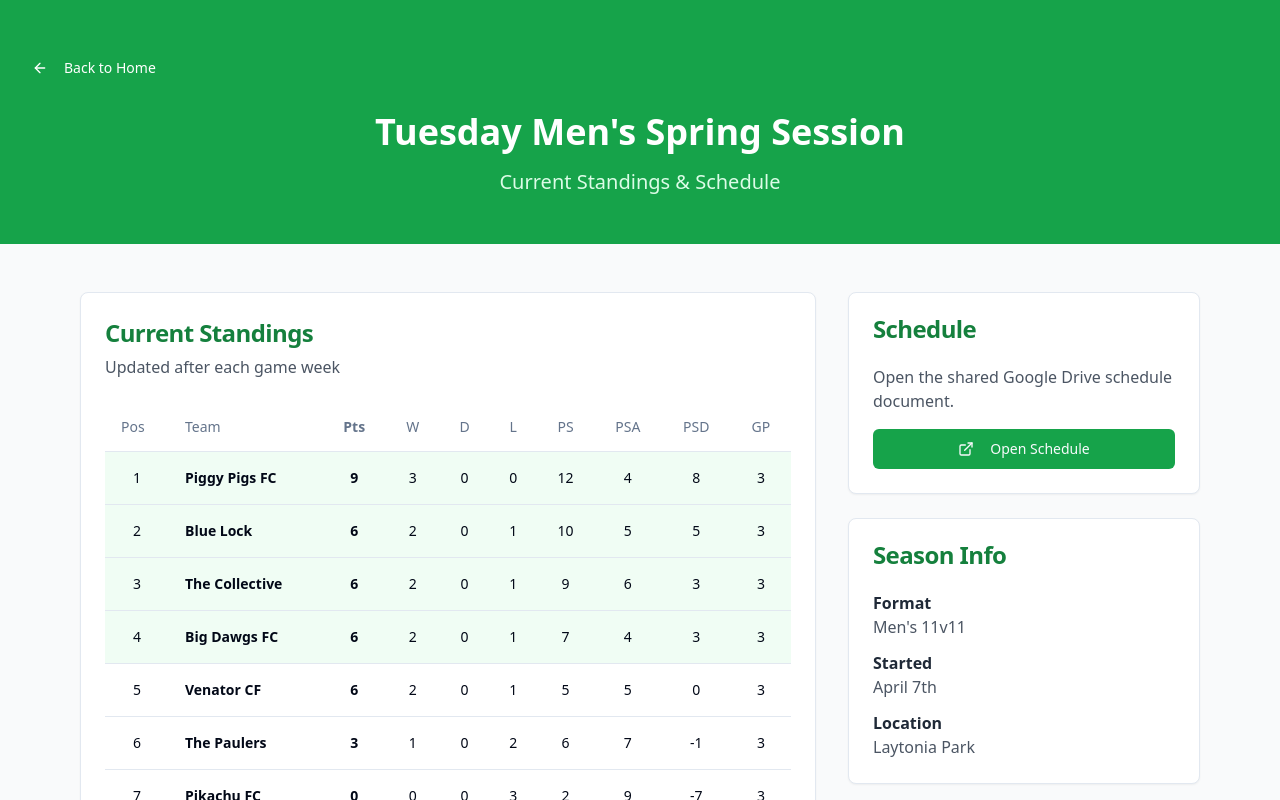
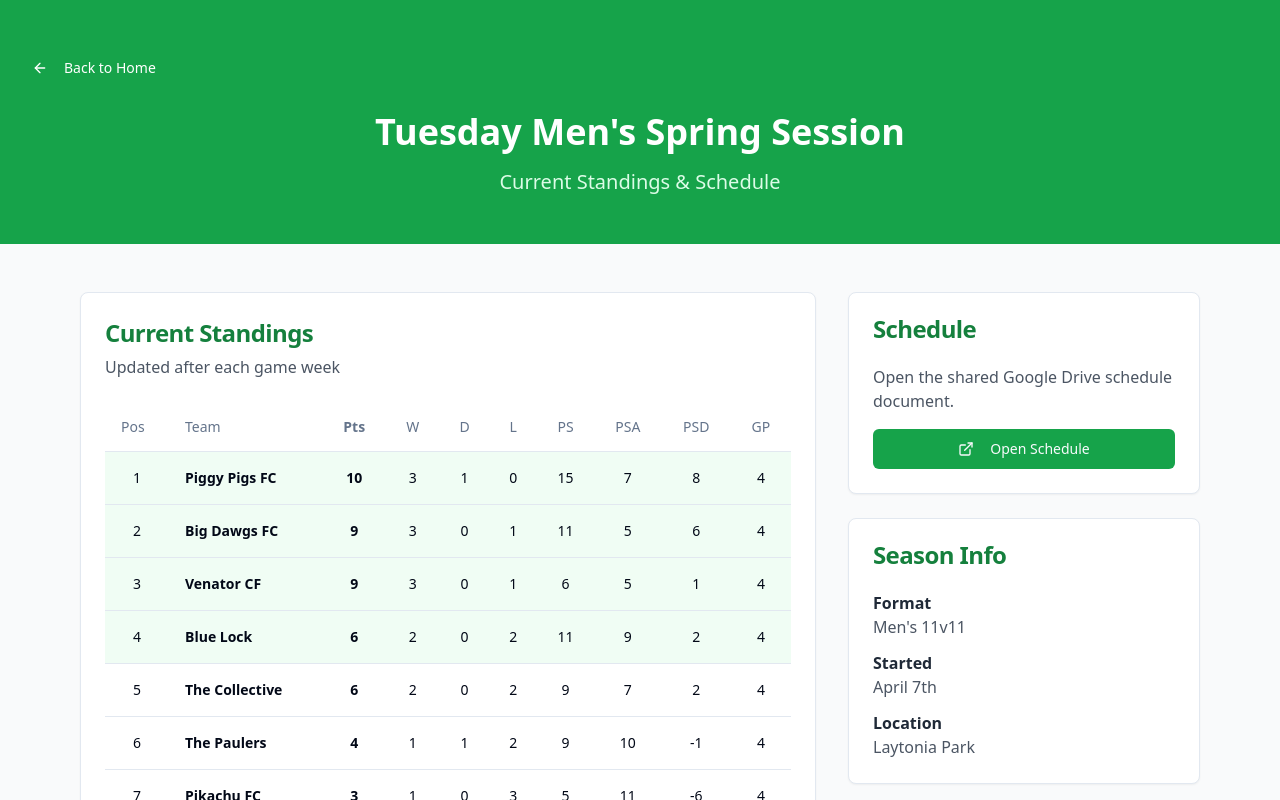
Before and after one commit to aaron132435/a5soccer-thursday-nights-kickoff, a React (Vite) app: page /tuesday-mens-standings in a window 1280 px wide. Shown: the top 800 px of the page. Built offline with nearby package versions, Linux system fonts and the light colour scheme.

Commit message:
Changes
Co-authored-by: aaron132435 <60522780+aaron132435@users.noreply.github.com>

```diff
--- a/src/pages/TuesdayMensStandings.tsx
+++ b/src/pages/TuesdayMensStandings.tsx
@@ -8,14 +8,14 @@ const TuesdayMensStandings = () => {
   const scheduleUrl = "https://docs.google.com/document/d/1tHCF3MQefo87yojhsNTBVc0yxKHooW1PjKQ6mv0VlkU/edit?usp=sharing";
 
   const rawStandings = [
-    { team: "Blue Lock", points: 6, wins: 2, losses: 1, draws: 0, ps: 10, psa: 5, psd: 5, played: 3 },
-    { team: "The Collective", points: 6, wins: 2, losses: 1, draws: 0, ps: 9, psa: 6, psd: 3, played: 3 },
-    { team: "The Paulers", points: 3, wins: 1, losses: 2, draws: 0, ps: 6, psa: 7, psd: -1, played: 3 },
-    { team: "Los Lobos FC", points: 0, wins: 0, losses: 3, draws: 0, ps: 3, psa: 14, psd: -11, played: 3 },
-    { team: "Piggy Pigs FC", points: 9, wins: 3, losses: 0, draws: 0, ps: 12, psa: 4, psd: 8, played: 3 },
-    { team: "Venator CF", points: 6, wins: 2, losses: 1, draws: 0, ps: 5, psa: 5, psd: 0, played: 3 },
-    { team: "Pikachu FC", points: 0, wins: 0, losses: 3, draws: 0, ps: 2, psa: 9, psd: -7, played: 3 },
-    { team: "Big Dawgs FC", points: 6, wins: 2, losses: 1, draws: 0, ps: 7, psa: 4, psd: 3, played: 3 },
+    { team: "Blue Lock", points: 6, wins: 2, losses: 2, draws: 0, ps: 11, psa: 9, psd: 2, played: 4 },
+    { team: "The Collective", points: 6, wins: 2, losses: 2, draws: 0, ps: 9, psa: 7, psd: 2, played: 4 },
+    { team: "The Paulers", points: 4, wins: 1, losses: 2, draws: 1, ps: 9, psa: 10, psd: -1, played: 4 },
+    { team: "Los Lobos FC", points: 0, wins: 0, losses: 4, draws: 0, ps: 5, psa: 17, psd: -16, played: 4 },
+    { team: "Piggy Pigs FC", points: 10, wins: 3, losses: 0, draws: 1, ps: 15, psa: 7, psd: 8, played: 4 },
+    { team: "Venator CF", points: 9, wins: 3, losses: 1, draws: 0, ps: 6, psa: 5, psd: 1, played: 4 },
+    { team: "Pikachu FC", points: 3, wins: 1, losses: 3, draws: 0, ps: 5, psa: 11, psd: -6, played: 4 },
+    { team: "Big Dawgs FC", points: 9, wins: 3, losses: 1, draws: 0, ps: 11, psa: 5, psd: 6, played: 4 },
   ];
 
   const standings = [...rawStandings]
```
